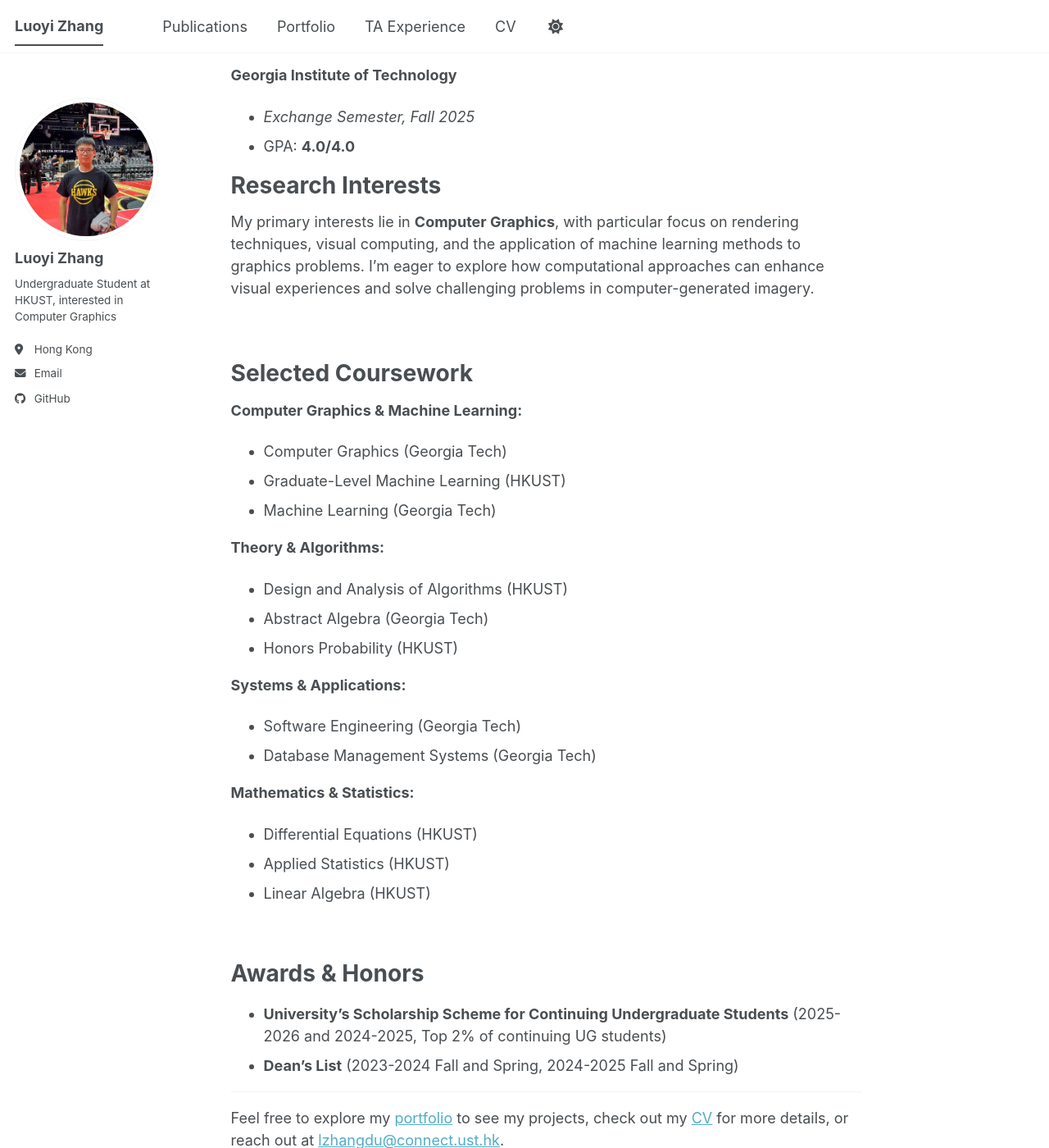
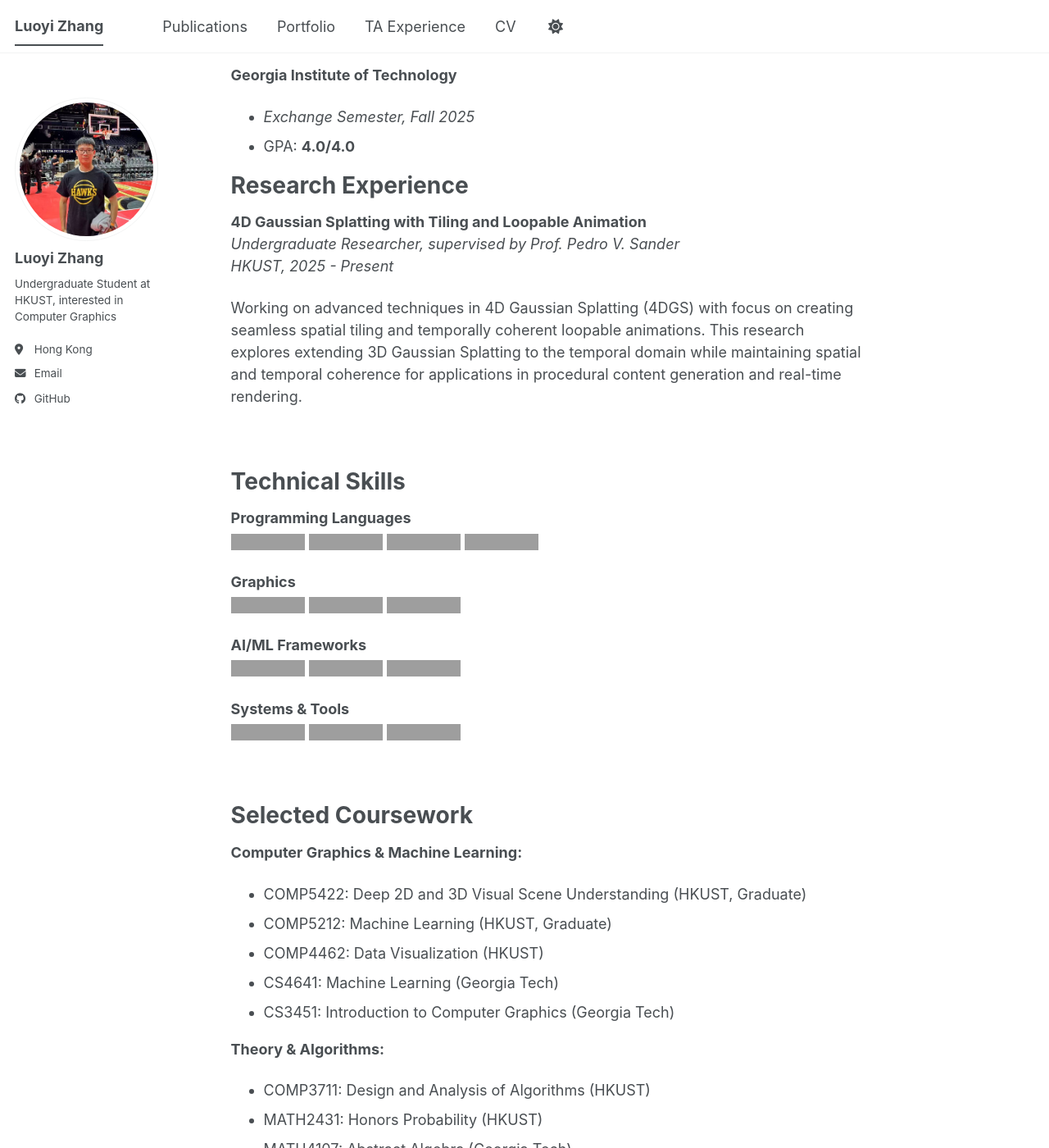
Before and after one commit to TheLogarhythm/TheLogarhythm.github.io, a Jekyll site: the page built from _pages/about.md, in a window 1280 px wide and 1400 px high, scrolled down 426 px. Shown: the whole window at 82% size. Built offline with Jekyll 4.4.1, drawn with Linux system fonts in a browser that asks for light colours; a script bundle is joined from its source files by our own code; library files that are not in the unit come from our copies; some of the changed text lies outside the part shown; grey boxes are pictures that could not be loaded.

Commit message:
Update about page: Add Technical Skills with badges, Research Experience section, and Spring 2026 courses

```diff
--- a/_pages/about.md
+++ b/_pages/about.md
@@ -22,9 +22,29 @@
 - GPA: **4.0/4.0**
 <br>
 
-Research Interests
+Research Experience
 ======
-My primary interests lie in **Computer Graphics**, with particular focus on rendering techniques, visual computing, and the application of machine learning methods to graphics problems. I'm eager to explore how computational approaches can enhance visual experiences and solve challenging problems in computer-generated imagery.
+**4D Gaussian Splatting with Tiling and Loopable Animation**
+*Undergraduate Researcher, supervised by Prof. Pedro V. Sander*
+*HKUST, 2025 - Present*
+
+Working on advanced techniques in 4D Gaussian Splatting (4DGS) with focus on creating seamless spatial tiling and temporally coherent loopable animations. This research explores extending 3D Gaussian Splatting to the temporal domain while maintaining spatial and temporal coherence for applications in procedural content generation and real-time rendering.
+
+<br>
+
+Technical Skills
+======
+**Programming Languages**
+![Python](https://img.shields.io/badge/Python-3776AB?style=for-the-badge&logo=python&logoColor=white) ![C++](https://img.shields.io/badge/C++-00599C?style=for-the-badge&logo=cplusplus&logoColor=white) ![Rust](https://img.shields.io/badge/Rust-000000?style=for-the-badge&logo=rust&logoColor=white) ![SQL](https://img.shields.io/badge/SQL-4479A1?style=for-the-badge&logo=postgresql&logoColor=white)
+
+**Graphics**
+![OpenGL](https://img.shields.io/badge/OpenGL-5586A4?style=for-the-badge&logo=opengl&logoColor=white) ![Blender](https://img.shields.io/badge/Blender-F5792A?style=for-the-badge&logo=blender&logoColor=white) ![GLSL](https://img.shields.io/badge/GLSL-5586A4?style=for-the-badge&logo=opengl&logoColor=white)
+
+**AI/ML Frameworks**
+![PyTorch](https://img.shields.io/badge/PyTorch-EE4C2C?style=for-the-badge&logo=pytorch&logoColor=white) ![TensorFlow](https://img.shields.io/badge/TensorFlow-FF6F00?style=for-the-badge&logo=tensorflow&logoColor=white) ![Weights & Biases](https://img.shields.io/badge/Weights_&_Biases-FFBE00?style=for-the-badge&logo=weightsandbiases&logoColor=black)
+
+**Systems & Tools**
+![Linux](https://img.shields.io/badge/Linux-FCC624?style=for-the-badge&logo=linux&logoColor=black) ![Git](https://img.shields.io/badge/Git-F05032?style=for-the-badge&logo=git&logoColor=white) ![HPC](https://img.shields.io/badge/HPC-0071C5?style=for-the-badge&logo=intel&logoColor=white)
 
 <br>
 
@@ -32,23 +52,25 @@
 ======
 
 **Computer Graphics & Machine Learning:**
-- Computer Graphics (Georgia Tech)
-- Graduate-Level Machine Learning (HKUST)
-- Machine Learning (Georgia Tech)
+- COMP5422: Deep 2D and 3D Visual Scene Understanding (HKUST, Graduate)
+- COMP5212: Machine Learning (HKUST, Graduate)
+- COMP4462: Data Visualization (HKUST)
+- CS4641: Machine Learning (Georgia Tech)
+- CS3451: Introduction to Computer Graphics (Georgia Tech)
 
 **Theory & Algorithms:**
-- Design and Analysis of Algorithms (HKUST)
-- Abstract Algebra (Georgia Tech)
-- Honors Probability (HKUST)
+- COMP3711: Design and Analysis of Algorithms (HKUST)
+- MATH2431: Honors Probability (HKUST)
+- MATH4107: Abstract Algebra (Georgia Tech)
 
 **Systems & Applications:**
-- Software Engineering (Georgia Tech)
-- Database Management Systems (Georgia Tech)
+- COMP3511: Operating Systems (HKUST)
+- COMP4901D: Embedded AI Systems (HKUST)
+- CS4400: Introduction to Database Systems (Georgia Tech)
 
 **Mathematics & Statistics:**
-- Differential Equations (HKUST)
-- Applied Statistics (HKUST)
-- Linear Algebra (HKUST)
+- MATH3425: Stochastic Modeling (HKUST)
+- MATH2352: Differential Equations (HKUST)
 
 <br>
 
```
